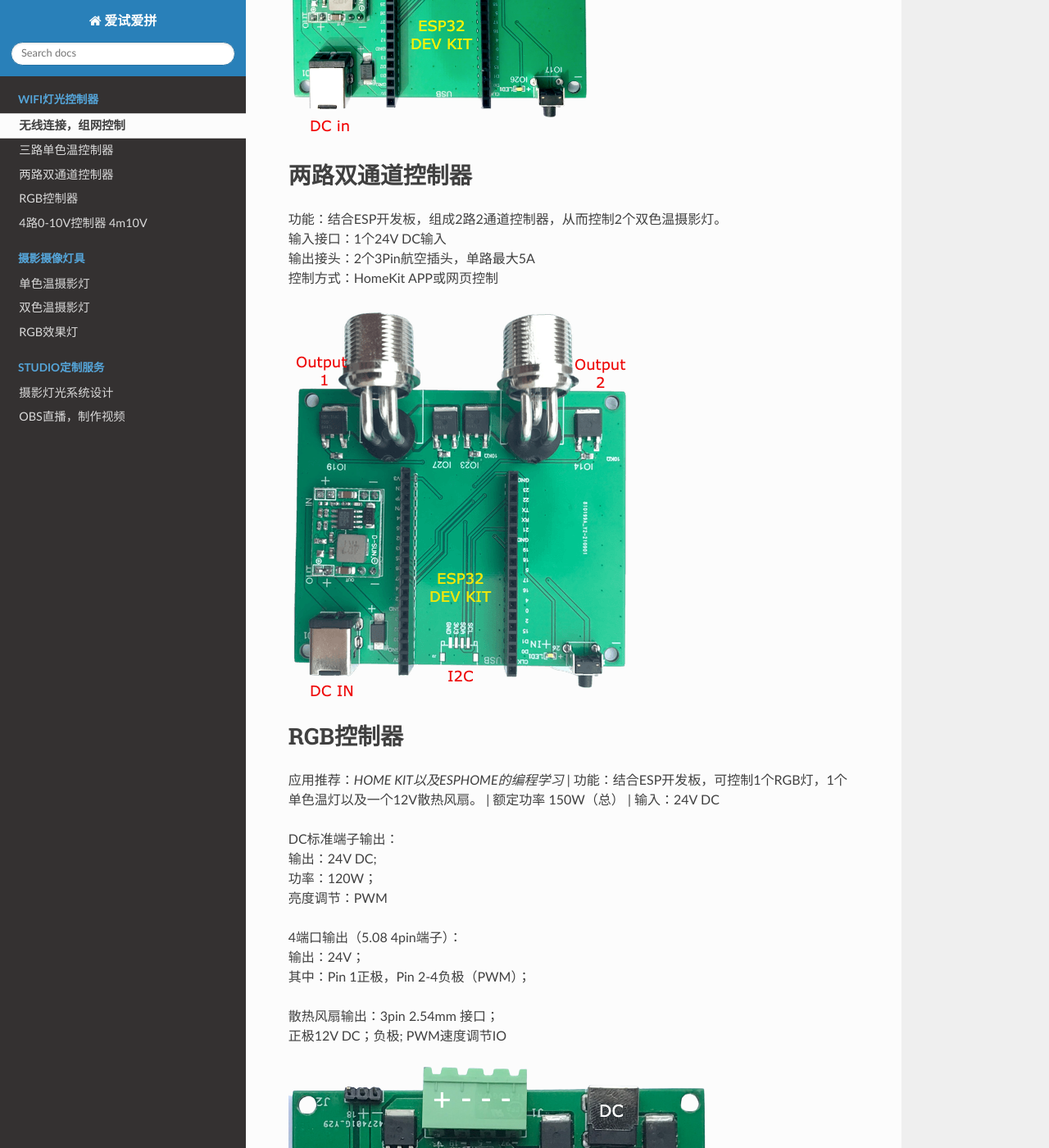
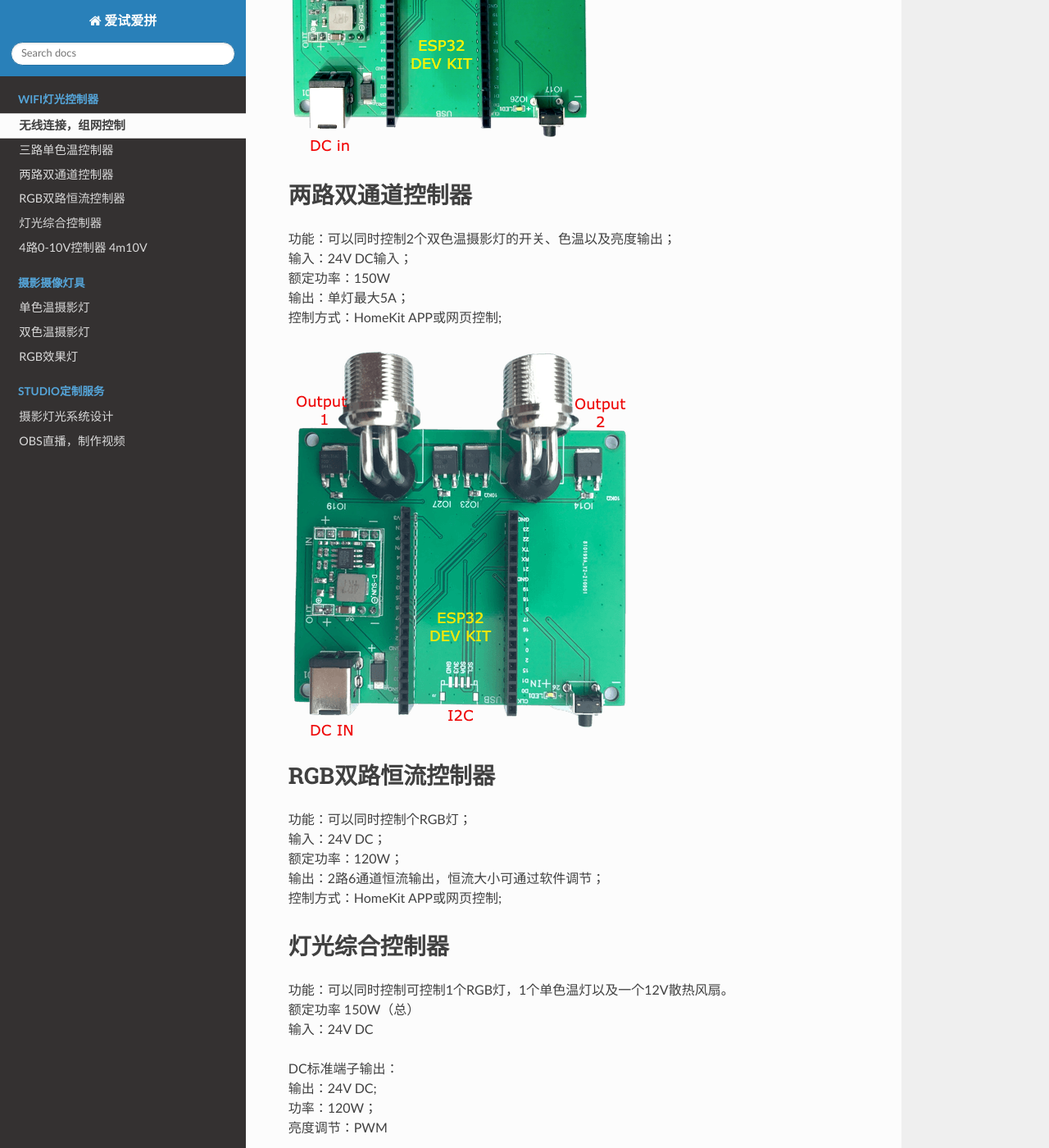
Before and after one commit to paultang/abapweb, a Sphinx documentation site: the page built from source/controler.rst, in a window 1280 px wide and 1400 px high, scrolled down 1126 px. Shown: the whole window at 82% size. Built offline with Sphinx 7.4.7 and the Read the Docs theme 2.0.0, drawn with Linux system fonts in a browser that asks for light colours; some of the changed text lies outside the part shown.

Commit message:
Update controler.rst

```diff
--- a/source/controler.rst
+++ b/source/controler.rst
@@ -1,32 +1,41 @@
 无线连接，组网控制
 ---------------
-| 随着LED技术和散热工艺的不断进步，大功率LED常亮灯已经可以达到闪光灯的亮度。
-| WIFI 替代RF（传统无线遥控），可以把多个灯组成多个组，控制更灵活，更方便。
+| 随着LED技术和散热工艺的不断进步，大功率LED常亮灯已经可以达到闪光灯的亮度；
+| WIFI 替代RF（传统无线遥控），多灯任意组合，控制更灵活；
+| 减少搬运设置，减少工作人员，提高效率，节约成本。
 
 .. image:: /image/photography.png
 
 三路单色温控制器
 --------------------------
-| 功能：结合ESP开发板，控制单色温摄影灯亮度。
-| 输入： 24V 直流输入，额定功率150W
-| 输出： 3路PWM 24V直流输出，单路最大电流5A
-| 控制方式： HOMEKIT APP或WEB
+| 功能：最多控制三路单色温摄影灯开关及亮度；
+| 输入： 24V直流输入，额定功率150W；
+| 输出： 3路24V直流输出，单路最大电流5A；
+| 控制方式：HomeKit APP或WEB。
 
 .. image:: /image/3M2P.png
 
 两路双通道控制器
 ----------------
-| 功能：结合ESP开发板，组成2路2通道控制器，从而控制2个双色温摄影灯。
-| 输入接口：1个24V DC输入
-| 输出接头：2个3Pin航空插头，单路最大5A
-| 控制方式：HomeKit APP或网页控制
+| 功能：可以同时控制2个双色温摄影灯的开关、色温以及亮度输出；
+| 输入：24V DC输入；
+| 额定功率：150W
+| 输出：单灯最大5A；
+| 控制方式：HomeKit APP或网页控制;
 
 .. image:: /image/2m3p.png
 
-RGB控制器
+RGB双路恒流控制器
 ------------------------
-应用推荐：*HOME KIT以及ESPHOME的编程学习*
-| 功能：结合ESP开发板，可控制1个RGB灯，1个单色温灯以及一个12V散热风扇。
+| 功能：可以同时控制个RGB灯；
+| 输入：24V DC；
+| 额定功率：120W；
+| 输出：2路6通道恒流输出，恒流大小可通过软件调节；
+| 控制方式：HomeKit APP或网页控制;
+
+灯光综合控制器
+------------------------
+| 功能：可以同时控制可控制1个RGB灯，1个单色温灯以及一个12V散热风扇。
 | 额定功率	150W（总）
 | 输入：24V DC
 
```
